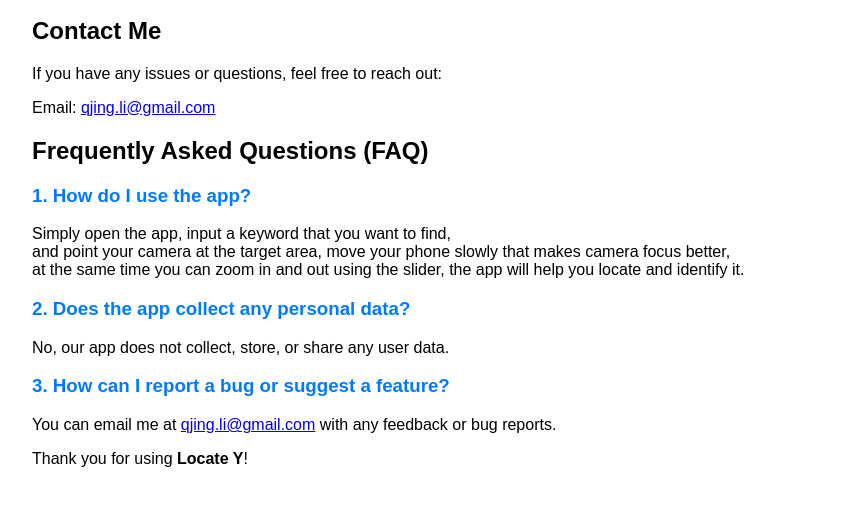
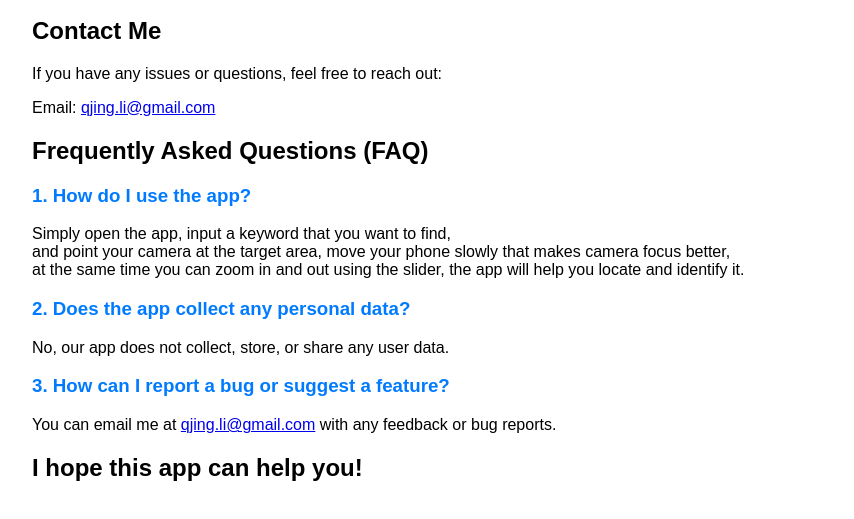
Before and after one commit to QijingLi/privacy-policy, a plain HTML site: page support.html in a window 1280 px wide. Shown: the part 121-640 px from the top of the page, without its empty margins (208-1062 px from the left). Drawn offline with Linux system fonts and the light colour scheme.

Commit message:
Update support.html

```diff
--- a/support.html
+++ b/support.html
@@ -46,6 +46,6 @@
         <p>You can email me at <a href="mailto:qjing.li@gmail.com">qjing.li@gmail.com</a> with any feedback or bug reports.</p>
     </div>
 
-    <p>Thank you for using <strong>Locate Y</strong>!</p>
+    <h2>I hope this app can help you</strong>!</h2>
 </body>
 </html>
```
